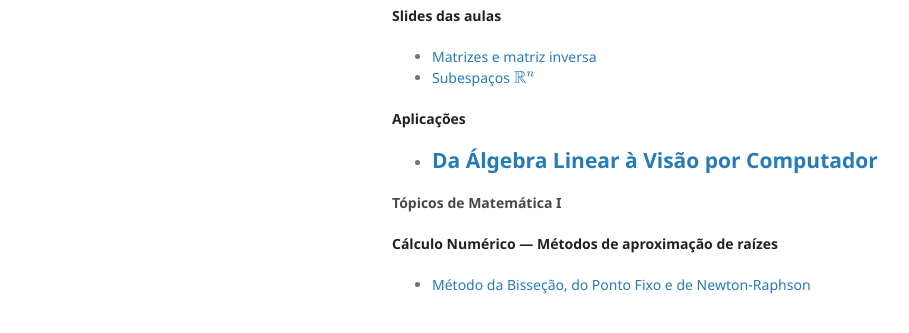
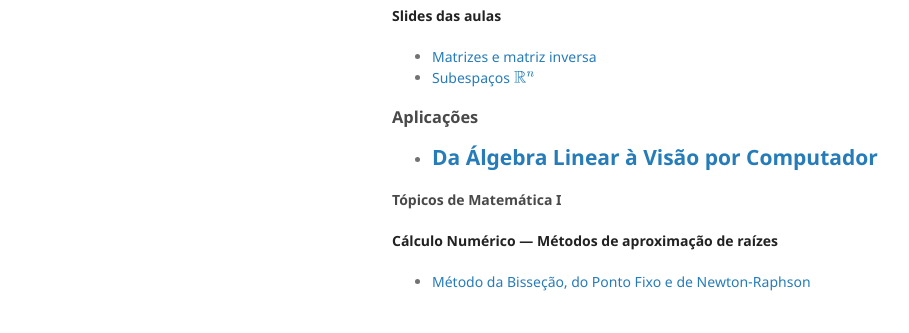
Before and after one commit to alopzmartin/alopzmartin.github.io, a Jekyll site: the page built from teaching/index.md, in a window 1280 px wide. Shown: the part 434-767 px from the top of the page, without its empty margins (178-1087 px from the left). Built offline with Jekyll 4.4.1, drawn with Linux system fonts in a browser that asks for light colours.

```diff
--- a/teaching/index.md
+++ b/teaching/index.md
@@ -23,7 +23,7 @@ Nesta página disponibilizo alguns slides e materiais complementares que poderã
 - [Matrizes e matriz inversa]({{ '/teaching/slides/fal-tp7-tp8.pdf' | relative_url }})
 - [Subespaços $\mathbb{R}^n$]({{ '/teaching/slides/fal-tp9-tp10.pdf' | relative_url }})
 
-**Aplicações**
+### Aplicações
 
 - [Da Álgebra Linear à Visão por Computador]({{ '/teaching/visao-computador/' | relative_url }})
 ---
```
